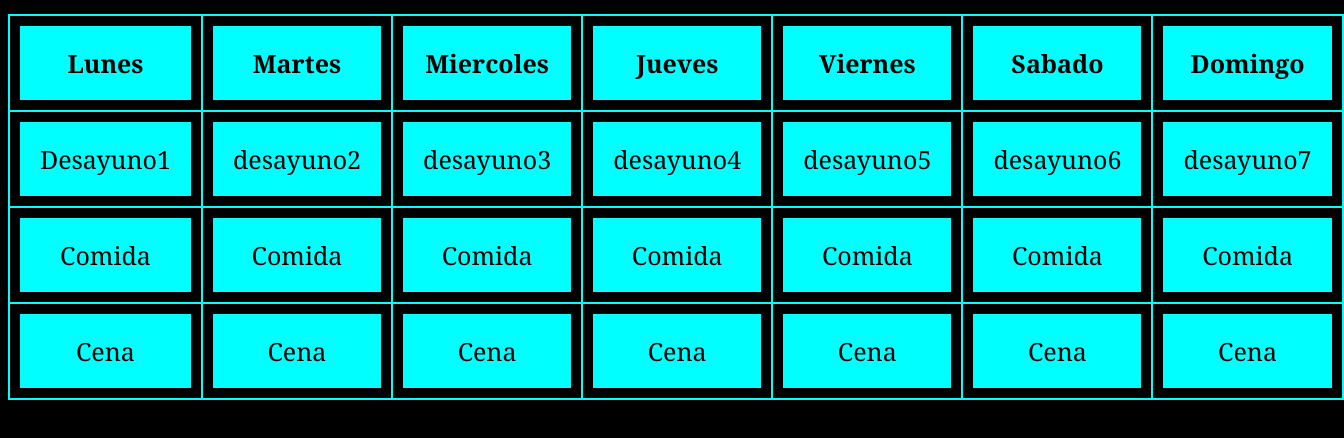
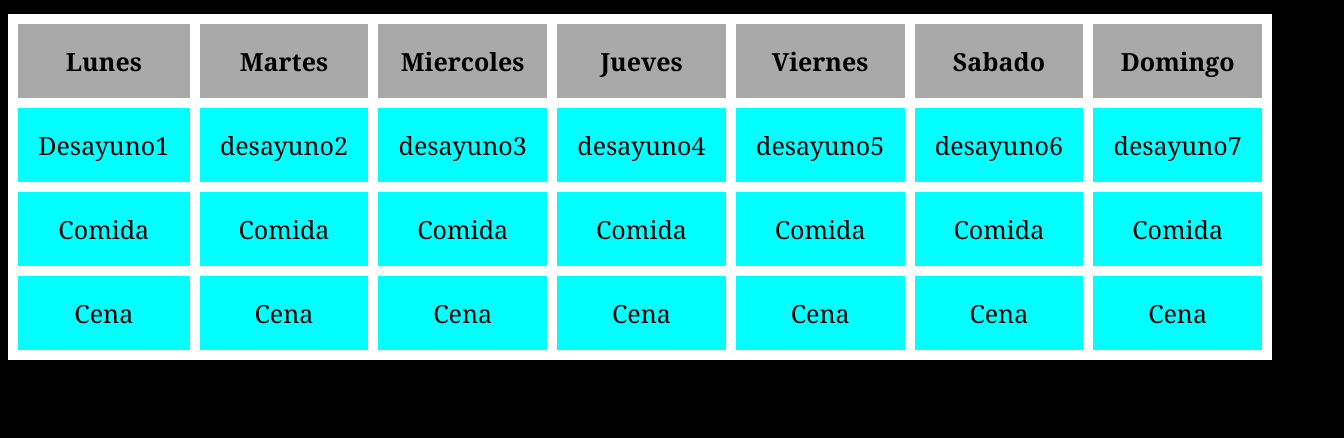
Before and after one commit to gabygilvargas/Ejercicios-Adalab, a plain HTML site: page modulo-1-leccion-02-ejercico-01/index.html in a window 1280 px wide. Shown: the part 54-492 px from the top of the page, 1344 px wide, since content can reach past the window. Drawn offline with Linux system fonts and the light colour scheme.

Commit message:
tabla modificada

```diff
--- a/modulo-1-leccion-02-ejercico-01/css/main.css
+++ b/modulo-1-leccion-02-ejercico-01/css/main.css
@@ -17,12 +17,18 @@ table {
     background-color:cyan;
     text-align: center;
     width: 100%;
+    border-collapse: collapse;  /*para quitarle los bordes de cada celda*/
+
 
 }
 
 th, td {
 
-    border: solid 10px black;
+    border: solid 10px white;
     padding: 20px;
 
 }
+
+thead{
+    background-color:darkgray;
+}
```
